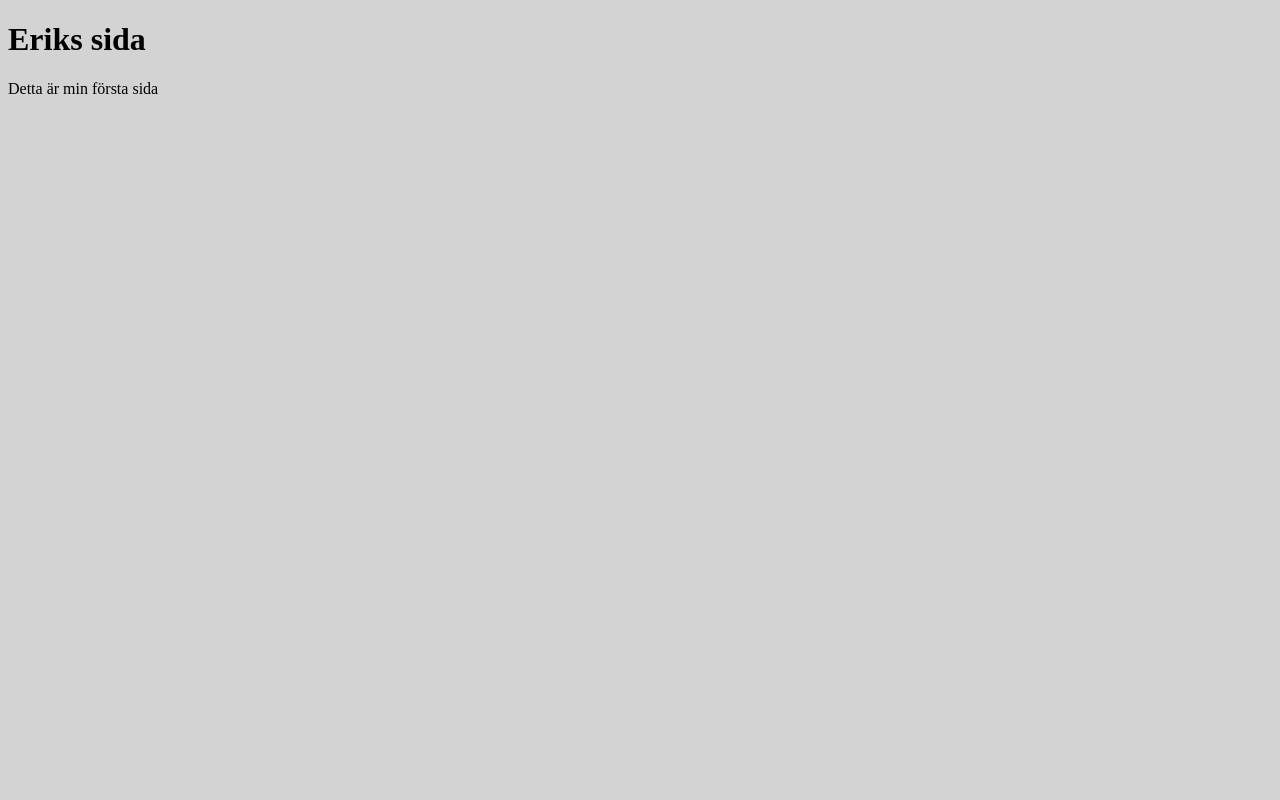
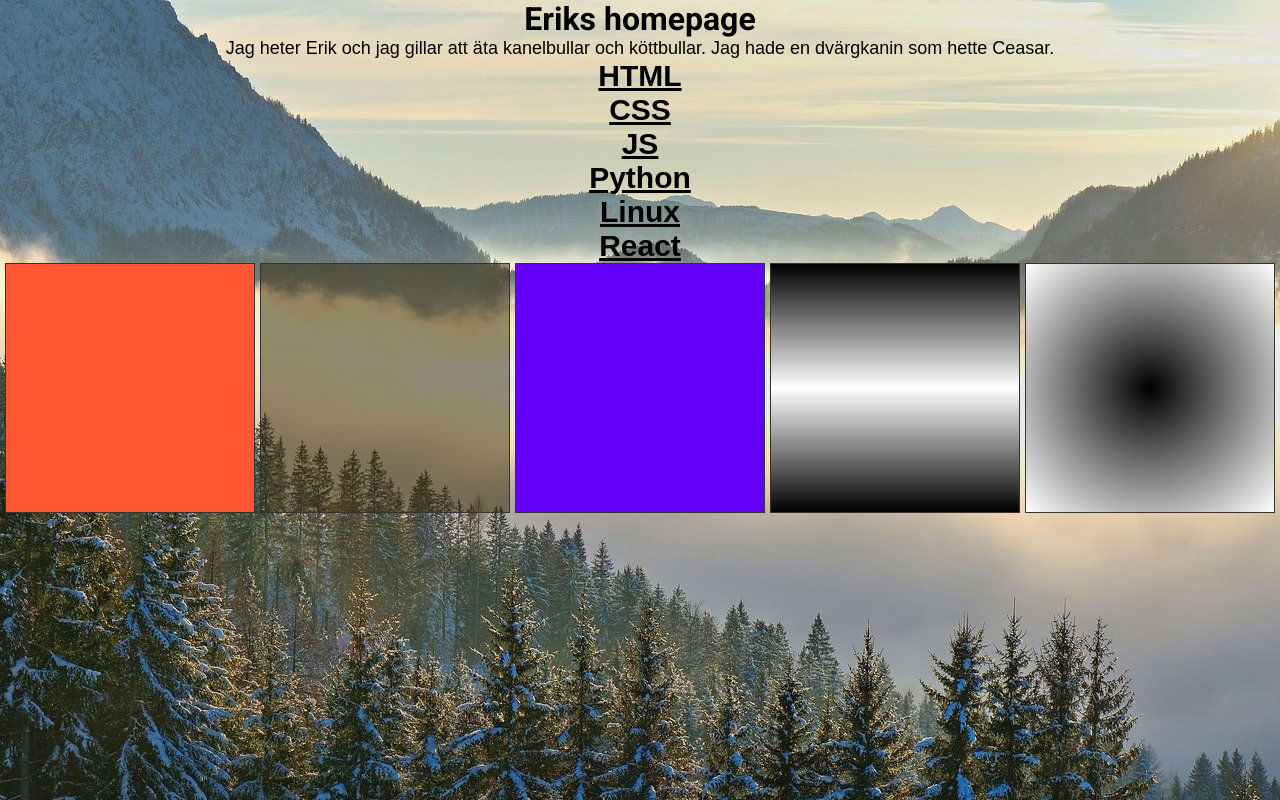
Before and after one commit to Erik-Jishammar/Erik-jishammar.github.io, a plain HTML site: page index.html in a window 1280 px wide. Drawn offline with Linux system fonts and the light colour scheme; a web font is replaced by a local one.

Commit message:
uppdatering - lektion 18 feb

```diff
--- a/index.html
+++ b/index.html
@@ -1,19 +1,37 @@
 <!DOCTYPE html>
 <html lang="en">
-<head>
-  <meta charset="UTF-8">
-  <meta name="viewport" content="width=device-width, initial-scale=1.0">
-  <title>Eriks sida</title>
+  <head>
+    <meta charset="UTF-8" />
+    <meta name="viewport" content="width=device-width, initial-scale=1.0" />
+    <title>Eriks sida</title>
 
-  <link rel="stylesheet" href="/style.css">
+    <link rel="stylesheet" href="/style.css" />
+  </head>
+  <body>
+    <h1>Eriks homepage</h1>
 
-</head>
-<body>
+      <p>Jag heter Erik och jag gillar att äta kanelbullar och köttbullar.
+       Jag hade en dvärgkanin som hette Ceasar.
+      </p>
 
-  <h1>Eriks sida</h1>
+    <div>
+      <ol class="my-list">
+        <li> HTML</li>
+        <li> CSS</li>
+        <li> JS</li>
+        <li> Python</li>
+        <li> Linux</li>
+        <li> React</li>
+      </ol>
+    </div>
 
-  <p>
-    Detta är min första sida
-  </p>
-</body>
+
+    <div class="container">
+      <div class="hex bg-test"></div>
+      <div class="rgba bg-test"></div>
+      <div class="hsl bg-test"></div>
+      <div class="linear-gradient bg-test"></div>
+      <div class="radial-gradient bg-test"></div>
+    </div>
+  </body>
 </html>
--- a/style.css
+++ b/style.css
@@ -1,4 +1,80 @@
+
+@import url('https://fonts.googleapis.com/css2?family=Roboto:ital,wght@0,100..900;1,100..900&display=swap');
+@import url('https://fonts.googleapis.com/css2?family=Roboto:ital,wght@0,100..900;1,100..900&family=Sigmar&display=swap');
+* {
+  font-family: Arial, Helvetica, sans-serif;
+  margin: 0;
+  padding: 0  ;
+  box-sizing: border-box;
+
+}
+
 body{
   background-color: lightgrey;
+  background-image: URL("/skog-bg.jpg");
+  background-size: cover;
+  background-repeat: no-repeat;
+  min-height: 100vh;
 
 }
+
+h1 {
+  color: rgb(0, 0, 0);
+  margin: auto;
+  text-align: center;
+  font-family: 'Roboto', sans-serif;
+
+}
+
+
+p {
+  color: black;
+  font-size:18px;
+  text-align: center;
+  font-family: 'Sigmar', sans-serif;
+
+}
+.container{
+  display: flex;
+  flex-direction: row;
+  justify-content: space-evenly;
+
+
+  }
+
+.bg-test{
+  border: 1px solid #333;
+  height: 250px;
+  width: 250px;
+  margin-bottom: 25px;
+}
+.hex{
+  background-color: #ff5733;
+
+}
+.rgb{
+  background-color: rgba(255, 87, 51, 0.5);
+}
+
+.hsl{
+  background-color: hsl(264, 100%, 49%);
+}
+.rgba{
+  background-color: rgba(50, 40, 10, 0.5);
+}
+
+.linear-gradient{
+  background: linear-gradient(#000000 , #ffffff, #000000);
+}
+
+.radial-gradient{
+  background: radial-gradient(#000000 , #ffffff);
+}
+
+.my-list{
+  text-align: center;
+  font-size: 30px;
+  font-weight: bold;
+  text-decoration: underline;
+
+}
```
Also changed, not shown: Projekt/portfolio.html (added), skog-bg.jpg (added).
